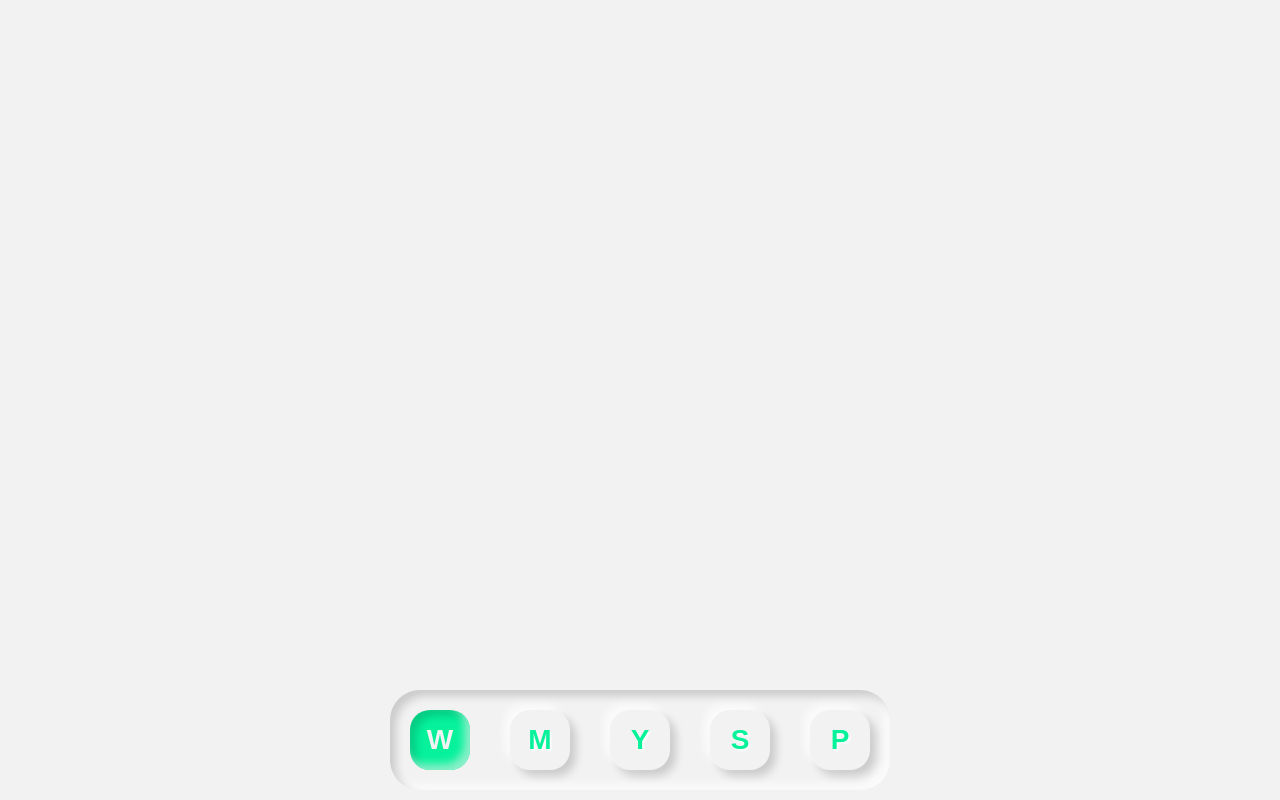
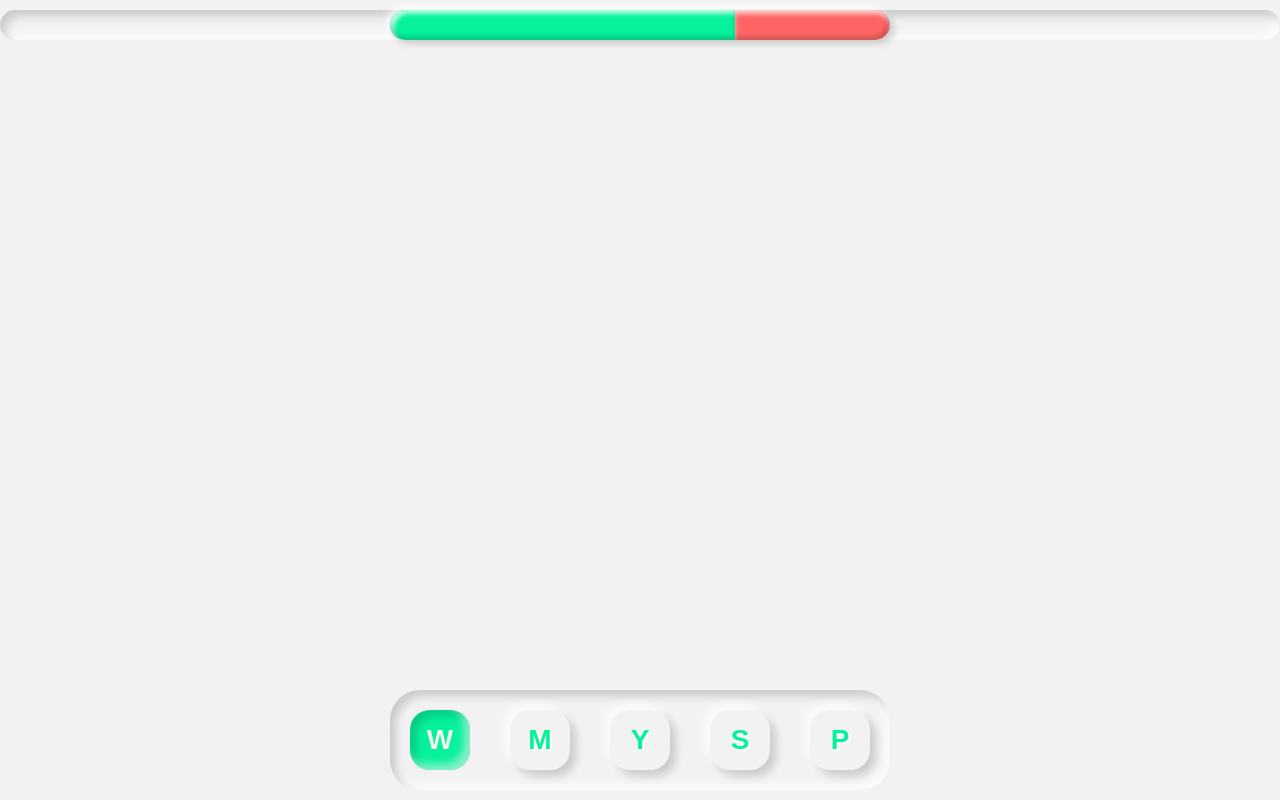
Before and after one commit to Figure-Finance/figure, a React (Create React App) app in the folder frontend/: page / in a window 1280 px wide. Built offline with nearby package versions, Linux system fonts and the light colour scheme.

Commit message:
[update] added IncomeExpenseProgress

```diff
--- a/frontend/src/containers/Weekly/Weekly.js
+++ b/frontend/src/containers/Weekly/Weekly.js
@@ -1,9 +1,11 @@
 import React from 'react'
+import IncomeExpenseProgress from '../../components/IncomeExpenseProgress/IncomeExpenseProgress'
 import Navbar from '../../components/Navbar/Navbar'
 
 const Weekly = props => {
   return (
     <div>
+      <IncomeExpenseProgress />
       <Navbar active='w' />
     </div>
   )
```
